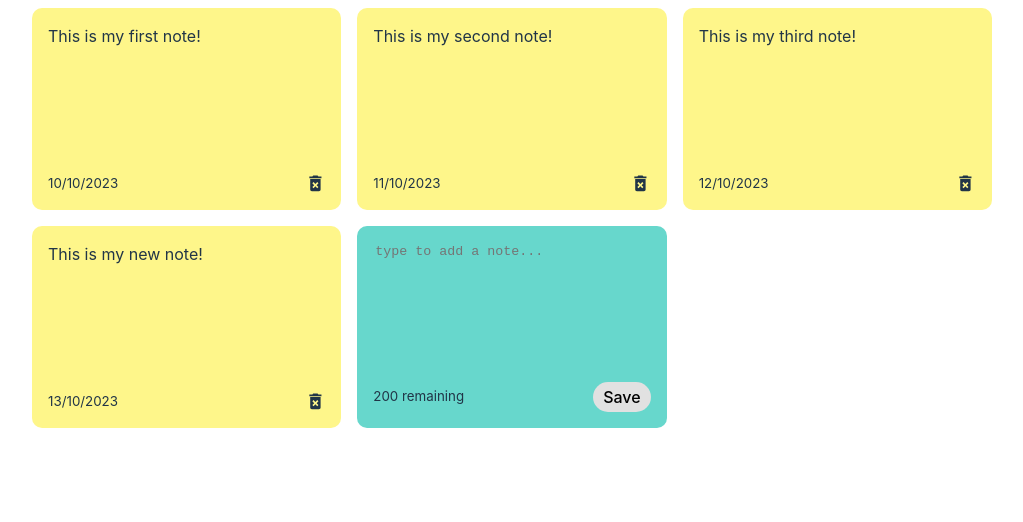
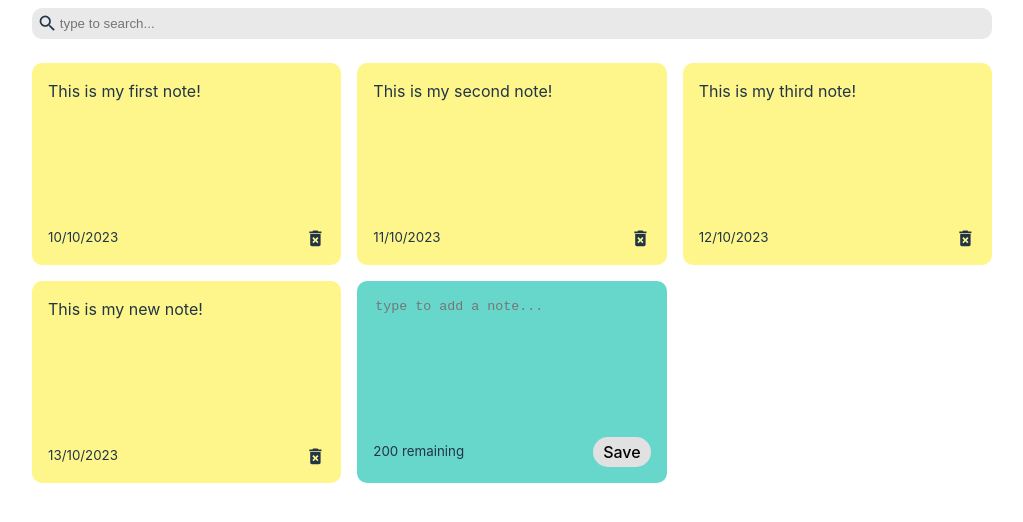
Before and after one commit to rumeedgar/notes-app-react, a React (Vite) app: page / in a window 1280 px wide. Shown: the top 522 px of the page, without its empty margins (128-1151 px from the left). Built offline with nearby package versions, Linux system fonts and the light colour scheme.

Commit message:
added a search bar and styled it

```diff
--- a/src/App.jsx
+++ b/src/App.jsx
@@ -1,6 +1,7 @@
 import { useState } from "react";
 import { nanoid } from "nanoid";
 import NotesList from "./components/notesList";
+import Search from "./components/Search";
 
 function App() {
   const [notes, setNotes] = useState([
@@ -45,6 +46,7 @@
   return (
     <>
       <div className="container">
+        <Search />
         <NotesList
           notes={notes}
           handleAddNote={addNote}
--- /dev/null
+++ b/src/components/Search.jsx
@@ -0,0 +1,13 @@
+import React from "react";
+import { MdSearch } from "react-icons/md";
+
+const Search = () => {
+  return (
+    <div className="search">
+      <MdSearch className="search-icons" size="1.3em" />
+      <input type="text" placeholder="type to search..." />
+    </div>
+  );
+};
+
+export default Search;
--- a/src/index.css
+++ b/src/index.css
@@ -128,3 +128,21 @@
 .delete-icon {
   cursor: pointer;
 }
+
+.search{
+  display: flex;
+  align-items: center;
+  background-color: rgba(233, 233, 233);
+  border-radius: 10px;
+  padding: 5px;
+  margin-bottom: 1.5em;
+}
+
+.search input{
+  border: none;
+  background-color: rgba(233, 233, 233);
+}
+
+.search input:focus{
+  outline: none;
+}
```
